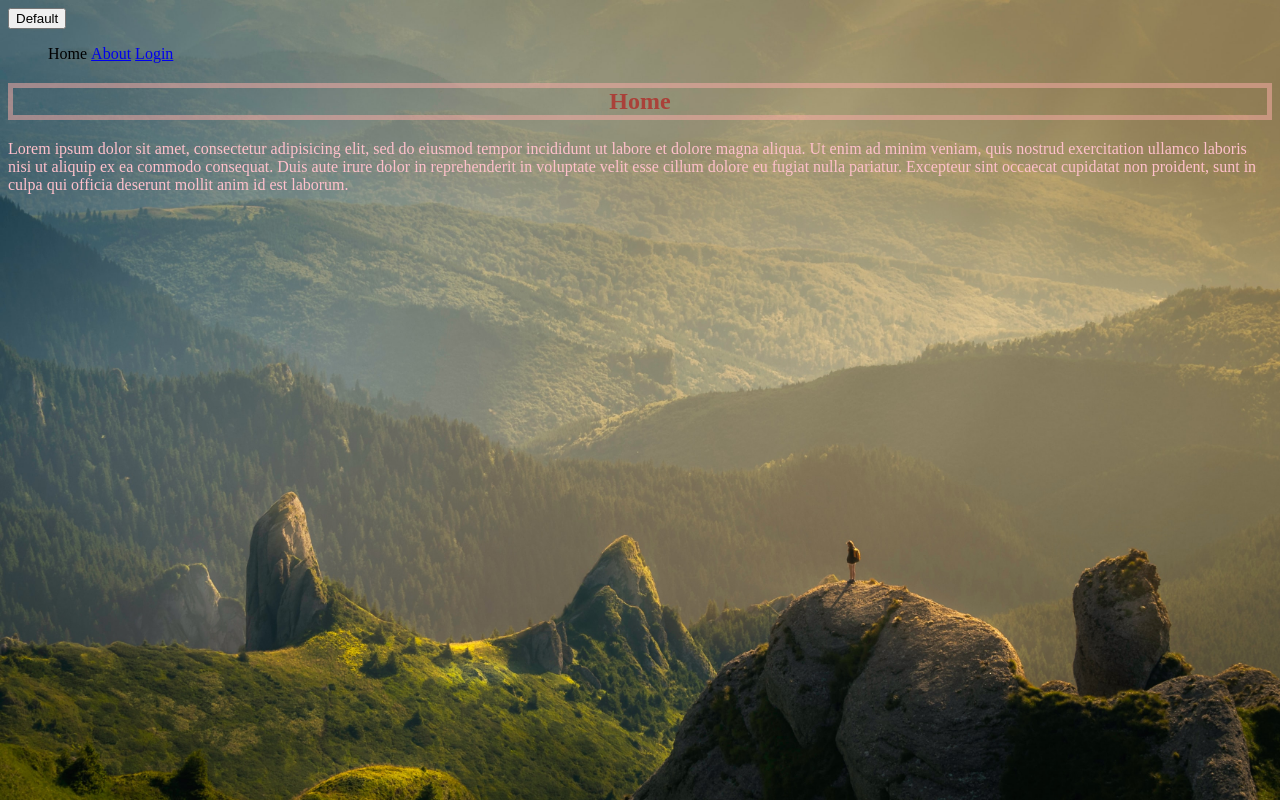
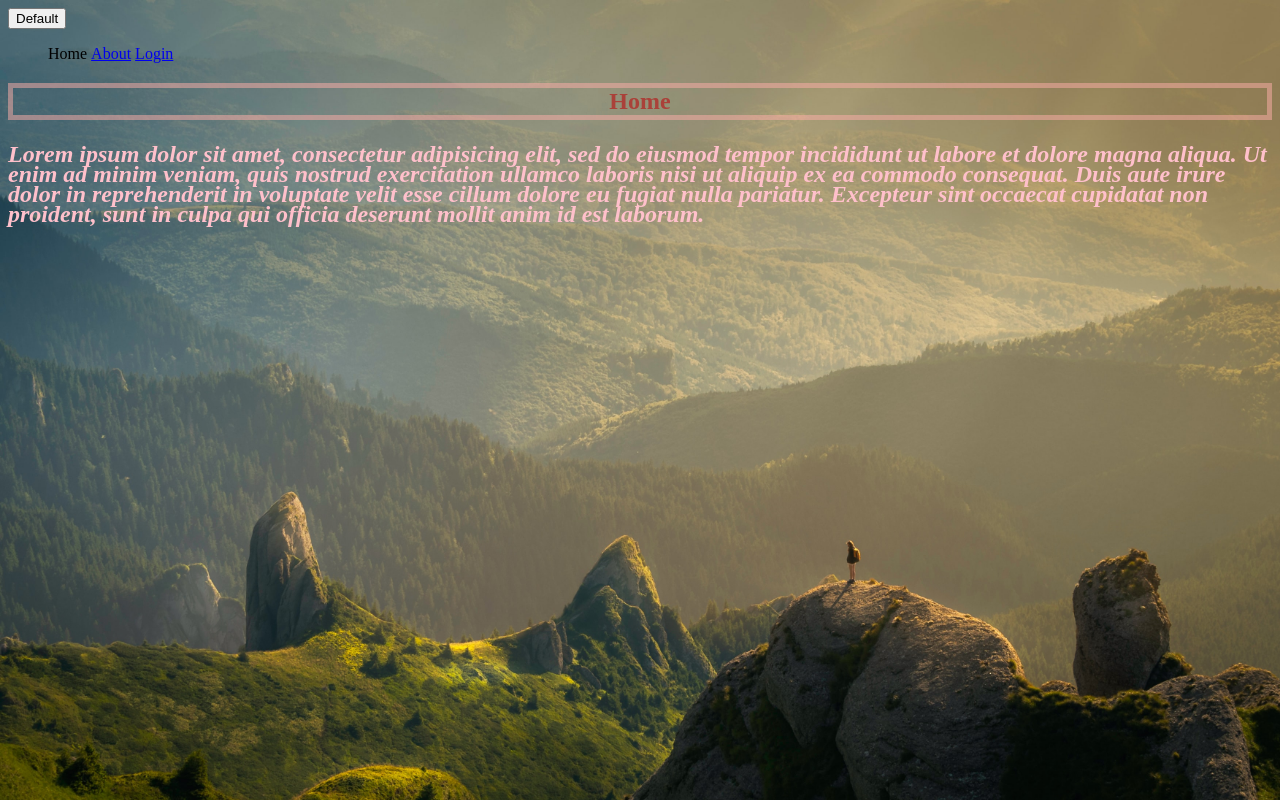
Before and after one commit to shearpaladin/web-dev, a plain HTML site: page CSS/project_files/index.html in a window 1280 px wide. Drawn offline with Linux system fonts and the light colour scheme.

Commit message:
adding CSS changes

```diff
--- a/CSS/project_files/style.css
+++ b/CSS/project_files/style.css
@@ -16,6 +16,11 @@ h2 {
 
 p {
     color: pink;
+    line-height: 20px;
+    font-style: italic;
+    font-weight: bold;
+    font-size: 150%;
+
 }
 
 li {
```
Also changed, not shown: 1 other file.
